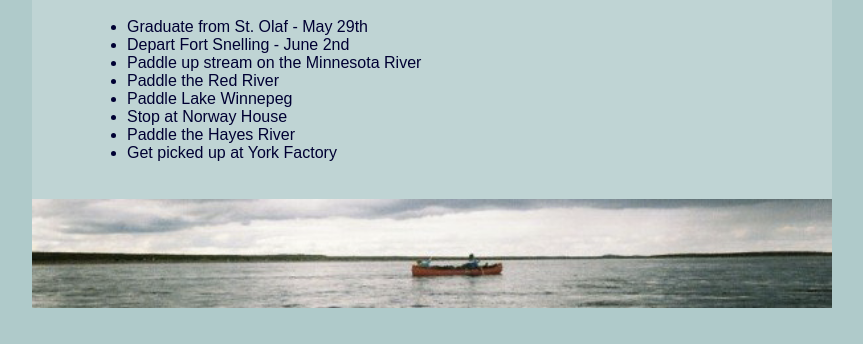
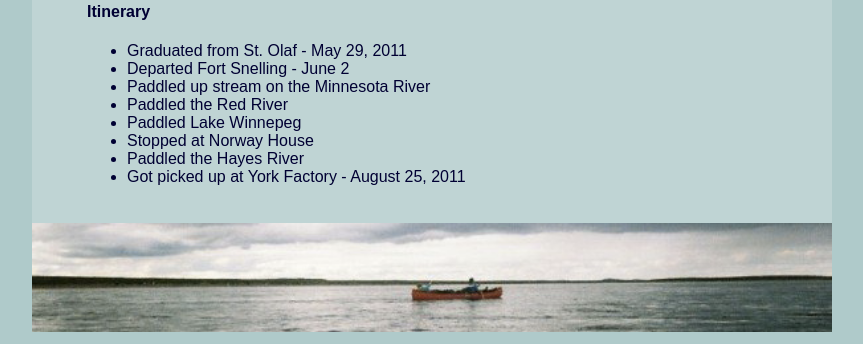
Before and after one commit to coldpour/hbb, a plain HTML site: page trip.html in a window 1280 px wide. Shown: the part 1000-1344 px from the top of the page, without its empty margins (208-1071 px from the left). Before the commit the page ends 1320 px from the top, so only its background shows below. Drawn offline with Linux system fonts and the light colour scheme.

Commit message:
make trip page past tense

```diff
--- a/trip.html
+++ b/trip.html
@@ -40,25 +40,23 @@
 
     <div class="body">
       <h2>The Trip</h2>
-      <div>
-	<b>Map</b> - Click <a
-      href=http://maps.google.com/maps/ms?ie=UTF8&hl=en&msa=0&msid=211771360368784862108.0004a4e94cc9696202096&ll=44.816916,-93.243713&spn=0.815366,1.783905&z=5">here</a>
-      to track our progress. Stay tuned!
-      </div><br />
+      <p>View our <a
+      href=http://maps.google.com/maps/ms?ie=UTF8&hl=en&msa=0&msid=211771360368784862108.0004a4e94cc9696202096&ll=44.816916,-93.243713&spn=0.815366,1.783905&z=5">GPS waypoints</a> from the trip which show where we actually went!
+      </p>
 
-      <a href=http://maps.google.com/maps/ms?ie=UTF8&hl=en&msa=0&msid=211771360368784862108.0004a4e94cc9696202096&ll=44.816916,-93.243713&spn=0.815366,1.783905&t=h&z=5">
-        <img src="cree_map.jpg" alt="map of route" />
-      </a>
+      <h4>Map of Intended Route</h4>
+      <img src="cree_map.jpg" alt="map of route" />
+
       <h4>Itinerary</h4>
       <ul>
-        <li>Graduate from St. Olaf - May 29th</li>
-        <li>Depart Fort Snelling - June 2nd</li>
-        <li>Paddle up stream on the Minnesota River</li>
-        <li>Paddle the Red River</li>
-        <li>Paddle Lake Winnepeg</li>
-        <li>Stop at Norway House</li>
-        <li>Paddle the Hayes River</li>
-        <li>Get picked up at York Factory</li>
+        <li>Graduated from St. Olaf - May 29, 2011</li>
+        <li>Departed Fort Snelling - June 2</li>
+        <li>Paddled up stream on the Minnesota River</li>
+        <li>Paddled the Red River</li>
+        <li>Paddled Lake Winnepeg</li>
+        <li>Stopped at Norway House</li>
+        <li>Paddled the Hayes River</li>
+        <li>Got picked up at York Factory - August 25, 2011</li>
       </ul>
     </div>
   </div>
```
